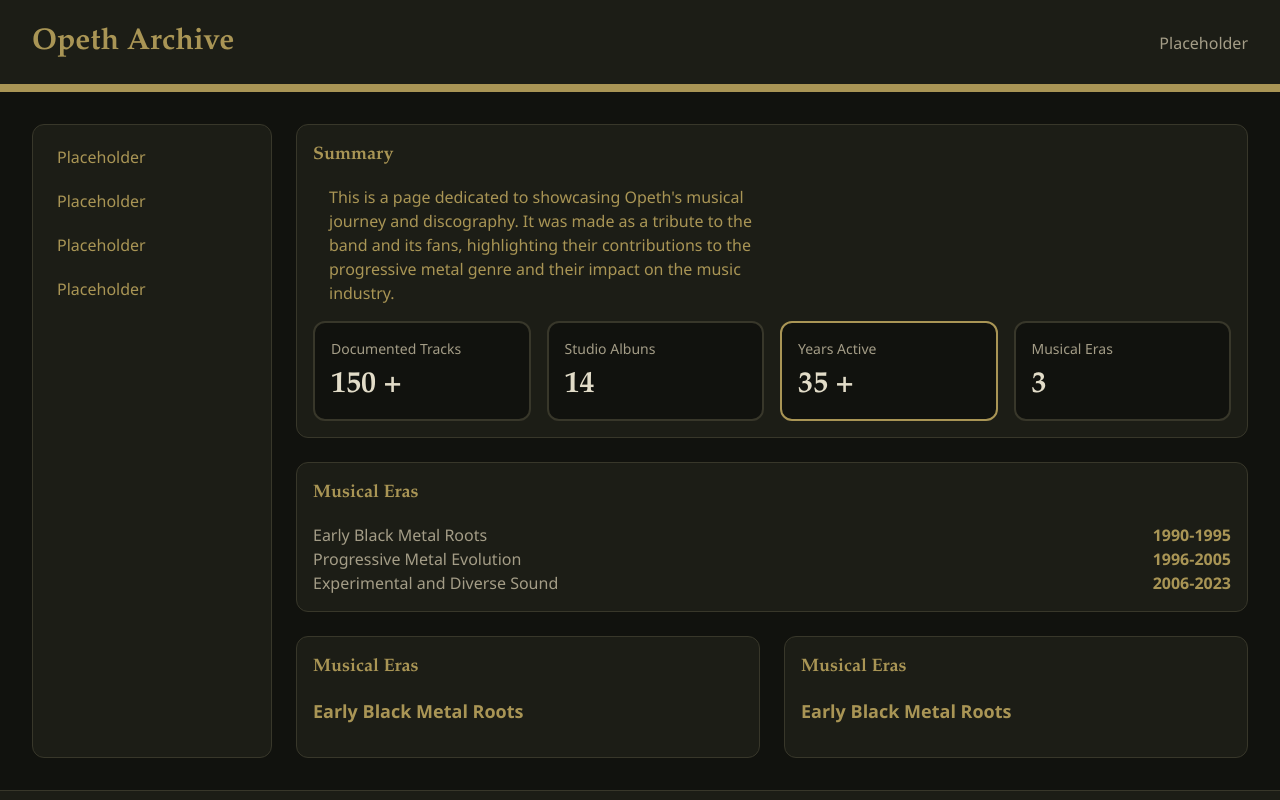
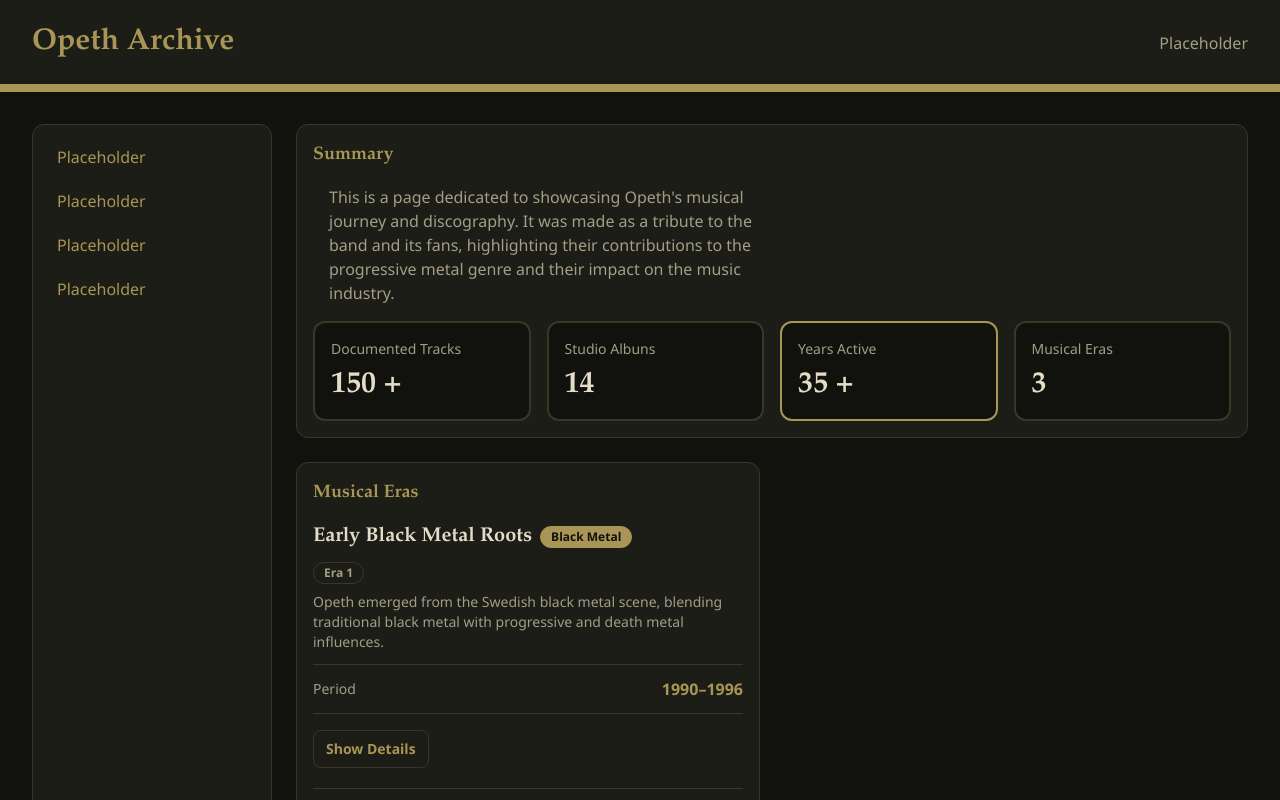
Before and after one commit to tusterman11/my-dashboard, a React (Vite) app: page / in a window 1280 px wide. Shown: the top 800 px of the page. Built offline with nearby package versions, Linux system fonts and the light colour scheme.

Commit message:
added details toggle, status badge, and map usage for text sections

```diff
--- a/src/App.jsx
+++ b/src/App.jsx
@@ -4,6 +4,38 @@ import Menu from './components/Menu.jsx';
 import SummaryCard from './components/SummaryCard.jsx';
 import Panel from './components/Panel.jsx';
 import InfoRow from './components/InfoRow.jsx';
+import StatusBadge from './components/StatusBadge.jsx';
+import DetailsToggle from './components/DetailsToggle.jsx';
+
+const eras = [
+  {
+    title: 'Early Black Metal Roots',
+    genre: 'Black Metal',
+    period: '1990–1996',
+    description:
+      'Opeth emerged from the Swedish black metal scene, blending traditional black metal with progressive and death metal influences.',
+    details:
+      "Opeth's early black metal roots were characterized by a raw, atmospheric sound that would later evolve into their signature progressive style.",
+  },
+  {
+    title: 'Progressive Metal Evolution',
+    genre: 'Progressive Death Metal',
+    period: '1997–2005',
+    description:
+      'The band developed its distinctive progressive metal sound, balancing heavy passages with acoustic sections and dynamic arrangements.',
+    details:
+      'This era expanded Opeth’s songwriting and sound, bringing together progressive structures, death metal, and quieter acoustic passages.',
+  },
+  {
+    title: 'Experimental and Diverse Sound',
+    genre: 'Progressive Rock',
+    period: '2006–2024',
+    description:
+      'Opeth continued to evolve, exploring new textures and a broader range of progressive sounds.',
+    details:
+      'Across later releases, the band continued to experiment with its sound while building on its progressive metal foundations.',
+  },
+];
 
 function App() {
   return (
@@ -16,7 +48,7 @@ function App() {
       >
         <Menu />
         <Panel id="summary" title="Summary" className="md:col-span-2">
-          <section className="m-4 md:w-[50%]">
+          <section className="m-4 md:w-[50%] text-muted">
             This is a page dedicated to showcasing Opeth's musical journey and
             discography. It was made as a tribute to the band and its fans,
             highlighting their contributions to the progressive metal genre and
@@ -29,18 +61,35 @@ function App() {
             <SummaryCard title="Musical Eras" value="3" />
           </div>
         </Panel>
-        <Panel id="highlight" title="Musical Eras" className="md:col-span-2">
-          <InfoRow label="Early Black Metal Roots" value="1990-1995" />
-          <InfoRow label="Progressive Metal Evolution" value="1996-2005" />
-          <InfoRow label="Experimental and Diverse Sound" value="2006-2023" />
-        </Panel>
-        <Panel id="list" title="Musical Eras">
-          <h3 className="mb-4 text-lg font-bold">Early Black Metal Roots</h3>
-          <p></p>
-        </Panel>
-        <Panel id="chart" title="Musical Eras">
-          <h3 className="mb-4 text-lg font-bold">Early Black Metal Roots</h3>
-          <p></p>
+        <Panel
+          id="highlight"
+          title="Musical Eras"
+          className="md:col-span-2 xl:col-span-1"
+        >
+          <div className="divide-y divide-border">
+            {eras.map((era, index) => (
+              <article key={era.title} className="py-5 first:pt-0 last:pb-0">
+                <div className="flex flex-wrap items-center gap-2">
+                  <h3 className="font-heading text-xl font-bold text-foreground">
+                    {era.title}
+                  </h3>
+                  <StatusBadge label={era.genre} isActive={index === 0} />
+                </div>
+                <div className="mt-2">
+                  <StatusBadge label={`Era ${index + 1}`} />
+                </div>
+                <p className="mt-2 text-sm leading-5 text-muted">
+                  {era.description}
+                </p>
+                <div className="mt-3 border-y border-border">
+                  <InfoRow label="Period" value={era.period} />
+                </div>
+                <DetailsToggle>
+                  <p className="text-sm text-muted">{era.details}</p>
+                </DetailsToggle>
+              </article>
+            ))}
+          </div>
         </Panel>
       </main>
       <Footer />
--- /dev/null
+++ b/src/components/DetailsToggle.jsx
@@ -0,0 +1,26 @@
+import { useState } from 'react';
+
+function DetailsToggle({ children }) {
+  const [isOpen, setIsOpen] = useState(false);
+
+  function toggleDetails() {
+    setIsOpen(!isOpen);
+  }
+
+  return (
+    <div className="mt-4">
+      <button
+        type="button"
+        onClick={toggleDetails}
+        aria-expanded={isOpen}
+        className="rounded-lg border border-border px-3 py-2
+          text-sm font-bold hover:border-primary hover:text-primary"
+      >
+        {isOpen ? 'Hide Details' : 'Show Details'}
+      </button>
+      {isOpen && <div className="mt-3 text-muted">{children}</div>}
+    </div>
+  );
+}
+
+export default DetailsToggle;
--- a/src/components/InfoRow.jsx
+++ b/src/components/InfoRow.jsx
@@ -1,9 +1,12 @@
-function InfoRow({ label, value }) {
+function InfoRow({ label, value, children }) {
   return (
-    <p className="flex justify-between gap-4">
-      <span className="text-muted ">{label}</span>
-      <span className="font-bold">{value}</span>
-    </p>
+    <div className="flex w-full min-w-0 items-center justify-between gap-4 py-3">
+      <span className="min-w-0 text-sm text-muted">{label}</span>
+      <div className="flex shrink-0 items-center gap-3">
+        {children}
+        {value && <span className="font-bold tabular-nums">{value}</span>}
+      </div>
+    </div>
   );
 }
 
--- /dev/null
+++ b/src/components/StatusBadge.jsx
@@ -0,0 +1,15 @@
+function StatusBadge({ label, isActive = false }) {
+  const colorClass = isActive
+    ? 'border-primary bg-primary text-background'
+    : 'border-border text-muted';
+
+  return (
+    <span
+      className={`inline-flex shrink-0 items-center rounded-full border px-2.5 py-1 text-xs font-bold leading-none ${colorClass}`}
+    >
+      {label}
+    </span>
+  );
+}
+
+export default StatusBadge;
```
